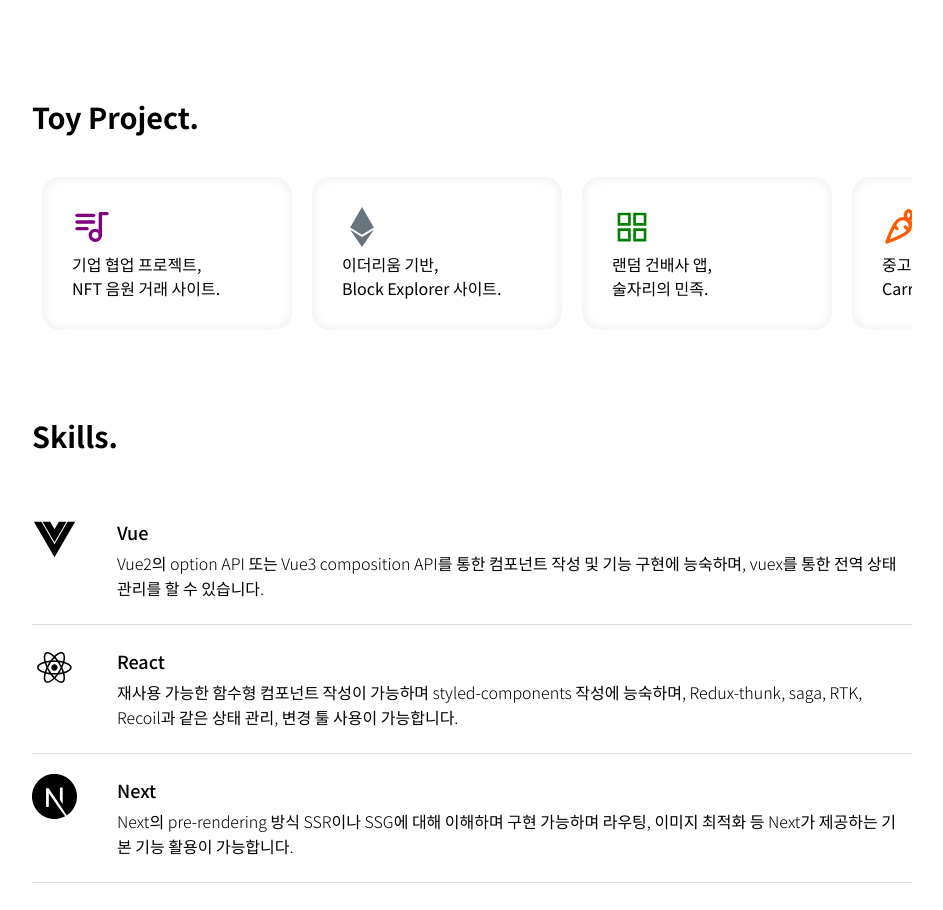
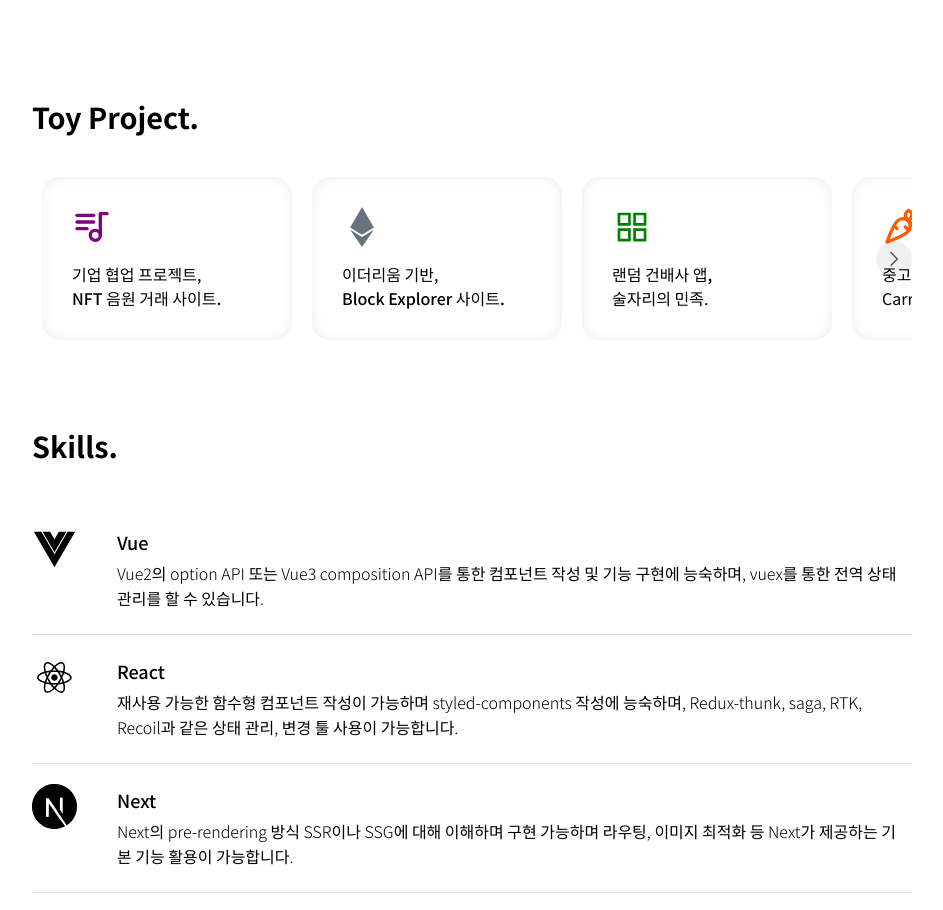
Before and after one commit to yjleeinkr/resume, a React (Create React App) app: page / in a window 1280 px wide. Shown: the part 1220-2130 px from the top of the page, without its empty margins (168-1111 px from the left). Built offline with nearby package versions, Linux system fonts and the light colour scheme.

Commit message:
feat : toyproject slide

```diff
--- a/src/components/ToyProject.jsx
+++ b/src/components/ToyProject.jsx
@@ -1,7 +1,9 @@
 import styled from "styled-components";
+import { useState } from "react";
 import { TbPlaylist, TbCarrot } from "react-icons/tb";
 import { FaEthereum } from "react-icons/fa";
 import { AiOutlineAppstore } from "react-icons/ai";
+import { GrPrevious, GrNext } from "react-icons/gr";
 import { SubTitle } from "./Common";
 import styles from "./ToyProject.module.css"
 
@@ -14,13 +16,16 @@ const SlideBox = styled.div`
   box-sizing: border-box;
   width: 100%;
   overflow: hidden;
+  position: relative;
 `;
 
 const Slider = styled.div`
-  overflow: scroll;
+  overflow: hidden;
   overflow: -moz-scrollbars-none;
   overflow: -webkit-scrollbar;
   display: flex;
+  z-index: 20;
+
   &::-webkit-scrollbar {
     display: none;
   }
@@ -31,8 +36,13 @@ const Slider = styled.div`
   -ms-overflow-style: none;
 `;
 
+const CardWrapper = styled.div`
+  display: flex;
+  transition: all 0.4s ease;
+  transform: ${(props) => `translateX(${props.movePx}px)`};
+`;
+
 const ProjectCard = styled.div`
-  width: 400px;
   min-width: 250px;
   background-color: #fff;
   box-shadow: 0px 0px 12px 0px rgba(0, 0, 0, 0.08) inset;
@@ -47,44 +57,106 @@ const ProjectCard = styled.div`
   }
 `;
 
+const CommonBtn = styled.span`
+  border-radius: 50%;
+  background-color: rgba(0, 0, 0, 0.087);
+  width: 36px;
+  height: 36px;
+  display: flex;
+  align-items: center;
+  justify-content: center;
+  cursor: pointer;
+  position: absolute;
+  top: 43%;
+  transition: all 0.5s;
+`;
+
+const PrevBtn = styled(CommonBtn)`
+  left: 0;
+  opacity: ${(props) => (props.movePx === 0 ? 0 : 0.7)};
+`;
+
+const NextBtn = styled(CommonBtn)`
+  right: 0;
+  opacity: ${(props) => (props.movePx === -200 ? 0 : 0.7)};
+`;
+
+const projectData = [
+  {
+    icon: <TbPlaylist className={`${styles.icon} ${styles.purple}`} />,
+    title1: "기업 협업 프로젝트",
+    title2: "NFT 음원 거래 사이트",
+    params: "nft",
+    bolder: 2,
+  },
+  {
+    icon: <FaEthereum className={`${styles.icon} ${styles.slate}`} />,
+    title1: "이더리움 기반",
+    title2: "Block Explorer 사이트",
+    params: "blockExplorer",
+    bolder: 2,
+  },
+  {
+    icon: <AiOutlineAppstore className={`${styles.icon} ${styles.green}`} />,
+    title1: "랜덤 건배사 앱",
+    title2: "술자리의 민족",
+    params: "toastApp",
+    bolder: 1,
+  },
+  {
+    icon: <TbCarrot className={`${styles.icon} ${styles.orange}`} />,
+    title1: "중고거래/경매 사이트",
+    title2: "Carrot World",
+    params: "carrotWorld",
+    bolder: 1,
+  },
+];
+
 function ToyProject({ showModal }) {
+  const [movePx, setMovePx] = useState(0);
+
   const showDetails = (projectName) => {
     showModal(true, projectName);
   }
+
+  const moveToNext = () => {
+    if (movePx > -200) setMovePx(movePx - 200);
+  };
+
+  const moveToPrev = () => {
+    if (movePx < 0) setMovePx(movePx + 200);
+  };
+
   return (
     <Wrapper>
       <SubTitle>Toy Project.</SubTitle>
       <SlideBox>
         <Slider>
-          <ProjectCard onClick={() => showDetails("nft")}>
-            <TbPlaylist className={`${styles.icon} ${styles.purple}`} />
-            <div>
-              <p>기업 협업 프로젝트,</p>
-              <p>NFT 음원 거래 사이트.</p>
-            </div>
-          </ProjectCard>
-          <ProjectCard onClick={() => showDetails("blockExplorer")}>
-            <FaEthereum className={`${styles.icon} ${styles.slate}`} />
-            <div>
-              <p>이더리움 기반,</p>
-              <p>Block Explorer 사이트.</p>
-            </div>
-          </ProjectCard>
-          <ProjectCard onClick={() => showDetails("toastApp")}>
-            <AiOutlineAppstore className={`${styles.icon} ${styles.green}`} />
-            <div>
-              <p>랜덤 건배사 앱,</p>
-              <p>술자리의 민족.</p>
-            </div>
-          </ProjectCard>
-          <ProjectCard onClick={() => showDetails("carrotWorld")}>
-            <TbCarrot className={`${styles.icon} ${styles.orange}`} />
-            <div>
-              <p>중고거래/경매 사이트,</p>
-              <p>Carrot World</p>
-            </div>
-          </ProjectCard>
+          <CardWrapper movePx={movePx}>
+            {projectData.map((v, i) => (
+              <ProjectCard
+                key={`project_${i}`}
+                onClick={() => showDetails(v.params)}
+              >
+                {v.icon}
+                <p className={v.bolder === 1 ? styles.bold : ""}>{v.title1},</p>
+                <p className={v.bolder === 2 ? styles.bold : ""}>{v.title2}.</p>
+              </ProjectCard>
+            ))}
+          </CardWrapper>
         </Slider>
+        <PrevBtn
+          onClick={moveToPrev}
+          movePx={movePx}
+        >
+          <GrPrevious />
+        </PrevBtn>
+        <NextBtn
+          onClick={moveToNext}
+          movePx={movePx}
+        >
+          <GrNext />
+        </NextBtn>
       </SlideBox>
     </Wrapper>
   );
--- a/src/components/ToyProject.module.css
+++ b/src/components/ToyProject.module.css
@@ -1,5 +1,6 @@
 .icon{
   font-size: 40px;
+  margin-bottom: 10px;
 }
 
 .slate{
@@ -17,3 +18,7 @@
 .orange{
   color: #FF5B00;
 }
+
+.bold{
+  font-weight: 500;
+}
--- a/src/components/ToyProjectDetail.js
+++ b/src/components/ToyProjectDetail.js
@@ -95,15 +95,12 @@ const projectDetail = {
       "일반적인 중고 거래뿐만 아니라 socket을 통한 경매 및 채팅 가능",
     ],
     roles: [
-      "피그마 사용하여 레이아웃 구성",
-      "건배사 쪽 랜덤 화면 작업 및 데이터 수집",
-      "구글 플레이스토어 배포",
       "socket.io를 사용한 실시간 채팅 기능 및 채팅방 구현",
       "고객센터 게시판 CRUD 및 댓글 기능 구현",
       "로컬 로그인, 회원가입, 폼체크 기능 구현"
     ],
     lessons: [
-      "Express로 프론트 및 백 서버를 구축하여 프론트-백 간의 비동기 통신 처리에 익숙해질 수 있었습니다.",
+      "Express를 사용해 프론트 및 백 서버를 구축해볼 수 있었고, 비동기 통신 처리에 익숙해졌습니다.",
       "socket.io 개념 및 이를 통한 실시간 채팅에 대해서 익힐 수 있었습니다.",
     ],
   },
```
